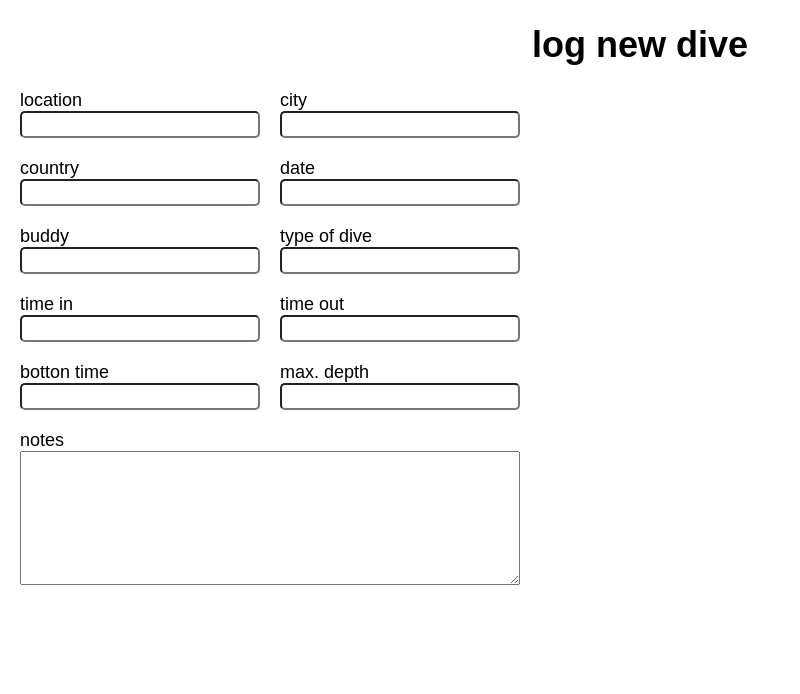
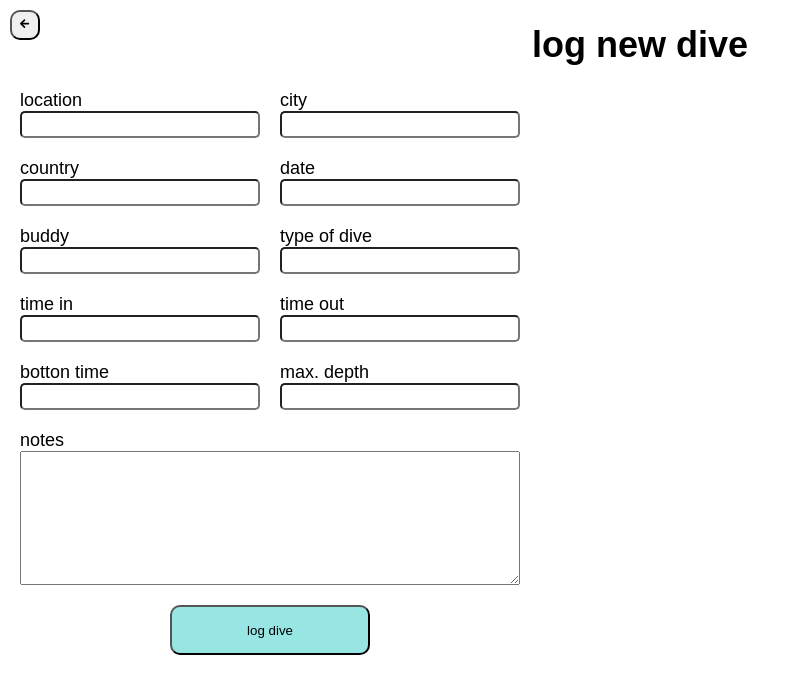
Before and after one commit to FlyingMoe91/capstone-project, a React (Create React App) app: page / in a window 1280 px wide. Shown: the top 694 px of the page, without its empty margins (0-800 px from the left). Built offline with nearby package versions, Linux system fonts and the light colour scheme.

Commit message:
Create ButtonBack component, finish form layout

```diff
--- a/package.json
+++ b/package.json
@@ -8,6 +8,7 @@
     "@testing-library/user-event": "^13.5.0",
     "react": "^17.0.2",
     "react-dom": "^17.0.2",
+    "react-icons": "^4.3.1",
     "react-scripts": "5.0.0",
     "styled-components": "^5.3.5",
     "web-vitals": "^2.1.4"
--- a/src/components/AddDive.js
+++ b/src/components/AddDive.js
@@ -1,8 +1,10 @@
 import styled from 'styled-components';
+import ButtonBack from './Button';
 
 export default function AddDive() {
   return (
     <>
+      <ButtonBack />
       <Headline>log new dive</Headline>
       <FormStyled>
         <DivStyled>
@@ -49,6 +51,7 @@ export default function AddDive() {
           <label htmlFor="notes">notes</label>
           <textarea id="notes" type="text" rows="8"></textarea>
         </LastDivStyled>
+        <Button>log dive</Button>
       </FormStyled>
     </>
   );
@@ -64,7 +67,6 @@ const FormStyled = styled.form`
   gap: 20px;
   max-width: 500px;
   margin: 20px;
-  align-items: center;
 
   input {
     width: 100%;
@@ -83,3 +85,14 @@ const LastDivStyled = styled.div`
   display: flex;
   flex-direction: column;
 `;
+
+const Button = styled.button`
+  grid-column-start: 1;
+  grid-column-end: 3;
+  background-color: #97e6e4;
+  width: 200px;
+  height: 50px;
+  margin-left: auto;
+  margin-right: auto;
+  border-radius: 10px;
+`;
--- a/src/components/Button.js
+++ b/src/components/Button.js
@@ -1,7 +1,19 @@
 import styled from 'styled-components';
+import { IoMdArrowRoundBack } from 'react-icons/io';
 
-export default function Button({ children, onClick }) {
-  return <ButtonStyled onClick={onClick}>{children}</ButtonStyled>;
+export default function ButtonBack({ onClick }) {
+  return (
+    <ButtonStyled onClick={onClick}>
+      <IoMdArrowRoundBack />
+    </ButtonStyled>
+  );
 }
 
-const ButtonStyled = styled.button``;
+const ButtonStyled = styled.button`
+  width: 30px;
+  height: 30px;
+  border-radius: 10px;
+  position: absolute;
+  left: 10px;
+  top: 10px;
+`;
```
Also changed, not shown: 2 other files (tests, documents, lock files or other folders).
